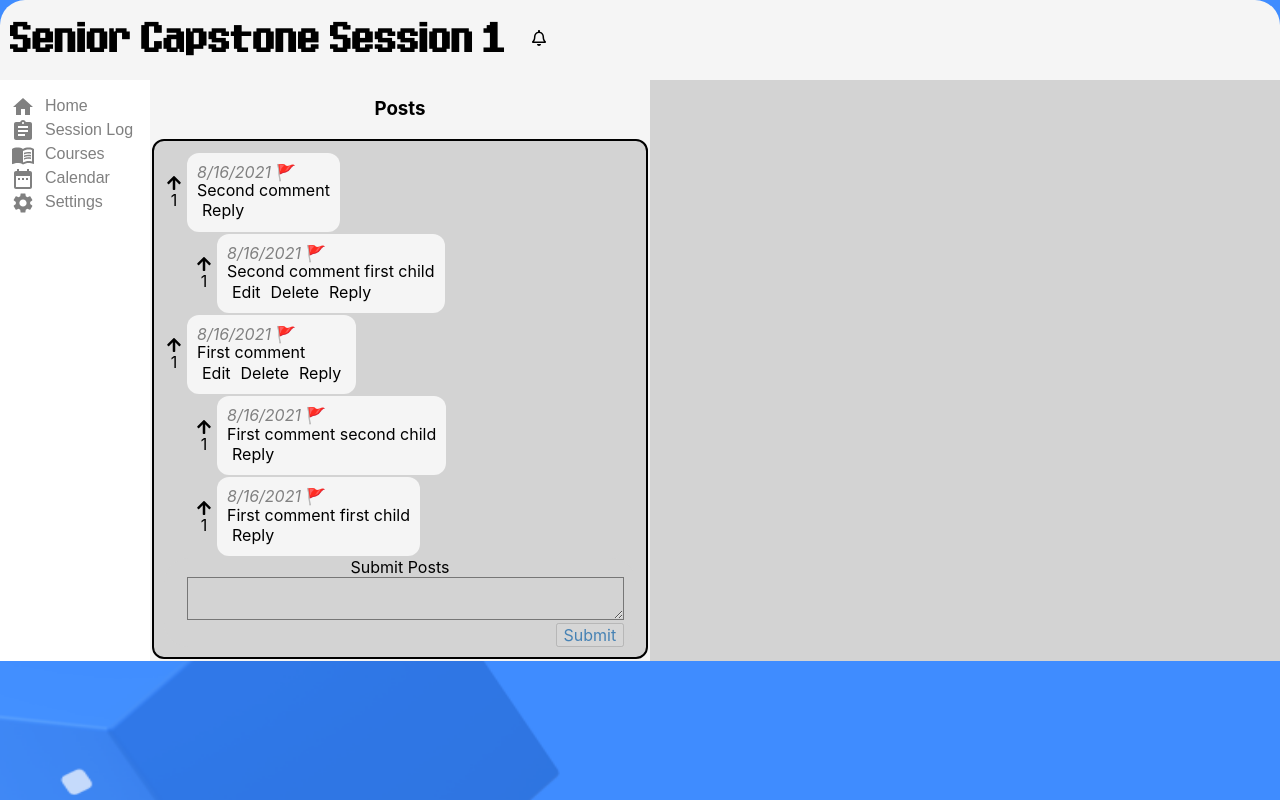
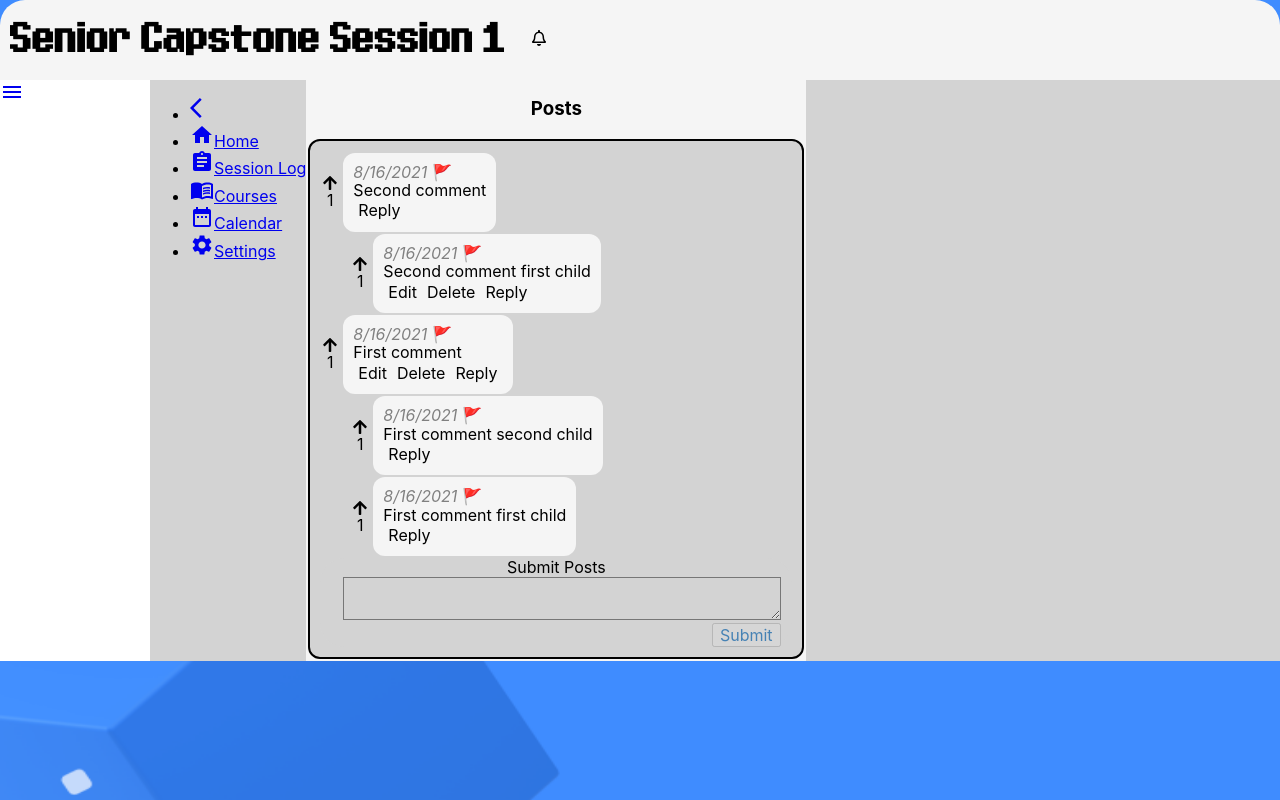
Before and after one commit to marideguia/ghost-post, a React (Create React App) app in the folder ghost-post-app/: page /Posts in a window 1280 px wide. Built offline with nearby package versions, Linux system fonts and the light colour scheme.

Commit message:
Update Sidebar.js

```diff
--- a/ghost-post-app/src/components/Sidebar.js
+++ b/ghost-post-app/src/components/Sidebar.js
@@ -1,29 +1,45 @@
-import React from 'react';
+import React, { useState } from 'react';
 import "../sidebar.css";
 import {SidebarData} from './SidebarData';
 import { Link } from 'react-router-dom';
+import MenuIcon from '@material-ui/icons/Menu';
+import ArrowBackIosIcon from '@material-ui/icons/ArrowBackIos';
+import { IconContext } from 'react-icons'
+
 
 function SideBar() {
+  const [sidebar, setSidebar] = useState(false)
+  const showSidebar = () => setSidebar(!sidebar)
   return (
-
+    <>
+    <IconContext.Provider value={{color:'gray'}}>
     <div className='SideBar'>
 
-      <ul className='SidebarList'>{SidebarData.map((val, key) => {
-      return (
-
-        <li key={key} className='row' id={window.location.pathname === val.link ? "active" : ""}onClick={()=> {window.location.pathname = val.link}}>
-          {" "}
-          <div id="icon">{val.icon}</div>{" "}
-          <div id='title'>
-
-            {val.title}
-          </div>
+      <Link to="#" className='menu-bars'>
+        <MenuIcon onClick={showSidebar} />
+      </Link>
+    </div>
+    <nav className={sidebar ? 'nav-menu active' : 'nav-menu'}>
+      <ul className='nav-menu-items' onClick={showSidebar}>
+        <li className='navbar-toggle'>
+          <Link to="#" className='menu-bars'>
+            <ArrowBackIosIcon/>
+          </Link>
         </li>
-      );
-      })}
+        {SidebarData.map((item, index) => {
+          return (
+            <li key = {index} className={item.clssname}>
+              <Link to={item.link}>
+                {item.icon}
+                <span>{item.title}</span>
+              </Link>
+            </li>
+          )
+        })}
       </ul>
-    </div>
-
+    </nav>
+    </IconContext.Provider>
+    </>
   )
 }
 
```
